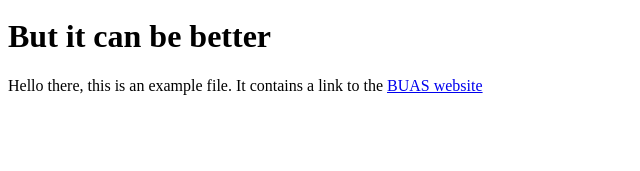
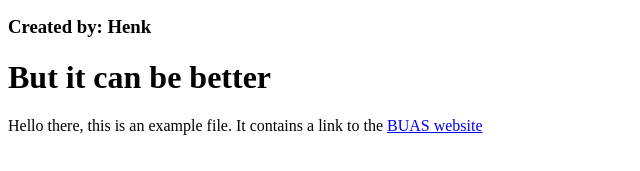
Before and after one commit to jkfyre/prj3-chapter-3, a plain HTML site: page index.html in a window 1280 px wide. Shown: the part 101-272 px from the top of the page, without its empty margins (0-640 px from the left). Drawn offline with Linux system fonts and the light colour scheme.

Commit message:
Update index.html

```diff
--- a/index.html
+++ b/index.html
@@ -9,6 +9,7 @@
 <body>
 <h1>Life is good</h1>
 <img src="image/Life.jpg" alt="Pedro Pascal WW84 meme"/>
+<h3>Created by: Henk </h3>
 <h1>But it can be better</h1>
 <p>Hello there, this is an example file. It contains a link to the <a href="http://www.buas.nl">BUAS website</a></p>
 
```
